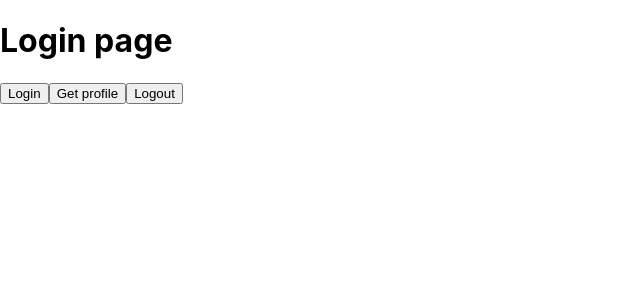
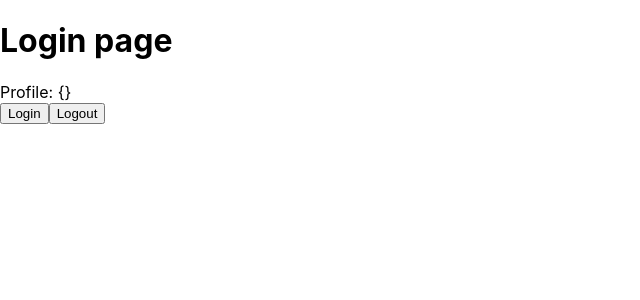
Before and after one commit to tructrungit/nextjs-typescript, a Next.js app: page /login in a window 1280 px wide. Shown: the top 300 px of the page, without its empty margins (0-640 px from the left). Built offline with nearby package versions, Linux system fonts and the light colour scheme; no server answers.

Commit message:
03-08 Get logged in user with useAuth hook using useSWR

```diff
--- /dev/null
+++ b/hooks/index.ts
@@ -0,0 +1 @@
+export * from "./use-auth";
--- /dev/null
+++ b/hooks/use-auth.ts
@@ -0,0 +1,40 @@
+import useSWR from "swr";
+import { PublicConfiguration } from "swr/dist/types";
+import { authApi } from "../api-client";
+import { deleteCookie, setCookie } from "cookies-next";
+
+export function useAuth(option?: Partial<PublicConfiguration>) {
+  const {
+    data: profile,
+    error,
+    mutate,
+  } = useSWR("https://django-staging.beautytap.com/users/trucdt/profile", {
+    dedupingInterval: 60 * 60 * 1000,
+    revalidateOnFocus: false,
+    ...option,
+  });
+
+  async function login() {
+    let user = await authApi.login({
+      username: "trucdt",
+      password: "123qwe!@#",
+    });
+    // @ts-ignore
+    let access_token = user["access_token"];
+    setCookie("access_token", access_token);
+
+    await mutate();
+  }
+
+  async function logout() {
+    deleteCookie("access_token");
+    await mutate({}, false);
+  }
+
+  return {
+    profile,
+    error,
+    login,
+    logout,
+  };
+}
--- a/pages/login.tsx
+++ b/pages/login.tsx
@@ -1,44 +1,32 @@
 import * as React from "react";
-import { authApi } from "../api-client";
-import { getCookie, setCookie, deleteCookie } from "cookies-next";
-import { AxiosResponse } from "axios";
-import { UserResponse } from "../models";
+import { useAuth } from "../hooks";
 
 export default function LoginPage() {
+  const { profile, login, logout } = useAuth({ revalidateOnMount: false });
+
   async function handleLoginClick() {
     try {
-      let user = await authApi.login({
-        username: "trucdt",
-        password: "123qwe!@#",
-      });
-
-      console.log(user);
-
-      // @ts-ignore
-      let access_token = user["access_token"];
-      // @ts-ignore
-      let access_expires = user["access_expires"];
-
-      setCookie("access_token", access_token);
+      await login();
+      console.log("redirect to dashboard");
     } catch (error) {
       console.log("failed to login: ", error);
     }
   }
 
-  async function handleGetProfileClick() {
-    try {
-      let access_token = getCookie("access_token");
-      let profile = await authApi.getProfile("trucdt", String(access_token));
-      console.log(profile);
-    } catch (error) {
-      console.log("failed to get profile: ", error);
-    }
-  }
+  // async function handleGetProfileClick() {
+  //   try {
+  //     let access_token = getCookie("access_token");
+  //     let profile = await authApi.getProfile("trucdt", String(access_token));
+  //     console.log(profile);
+  //   } catch (error) {
+  //     console.log("failed to get profile: ", error);
+  //   }
+  // }
 
   async function handleLogoutClick() {
     try {
       // authApi.logout();
-      deleteCookie("access_token");
+      await logout();
     } catch (error) {
       console.log("failed to logout: ", error);
     }
@@ -48,8 +36,10 @@ export default function LoginPage() {
     <div>
       <h1>Login page</h1>
 
+      <div>Profile: {JSON.stringify(profile || {}, null, "")}</div>
+
       <button onClick={handleLoginClick}>Login</button>
-      <button onClick={handleGetProfileClick}>Get profile</button>
+      {/*<button onClick={handleGetProfileClick}>Get profile</button>*/}
       <button onClick={handleLogoutClick}>Logout</button>
     </div>
   );
```
